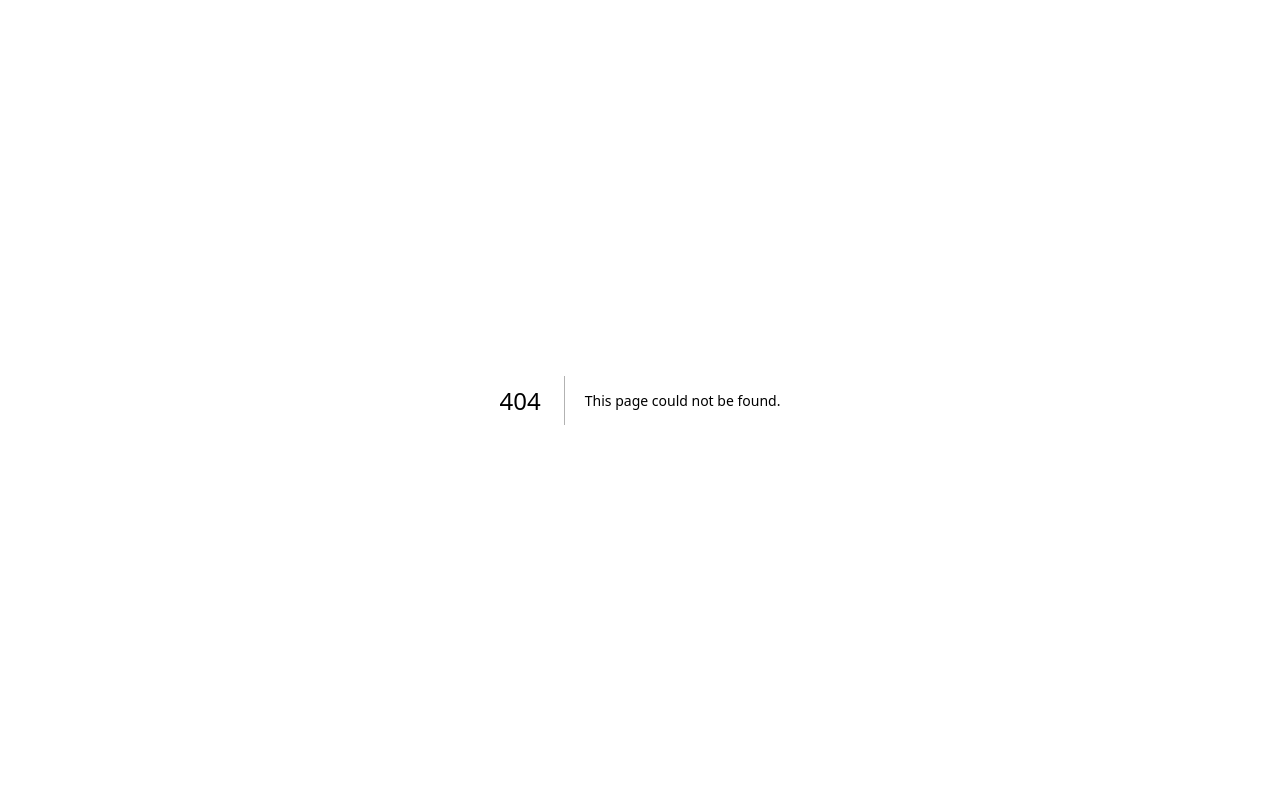
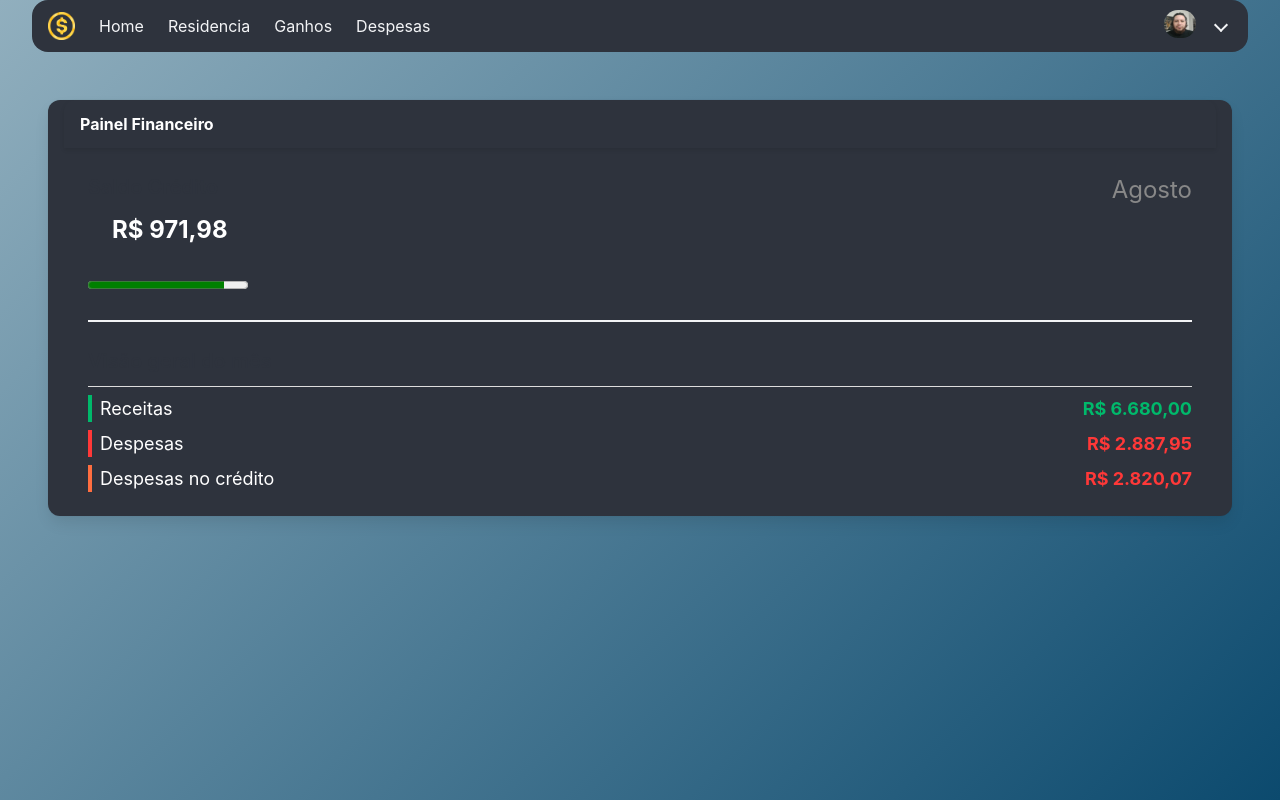
Before and after one commit to Thukera/minhas-financas-app, a Next.js app: page /home in a window 1280 px wide. Before the commit this address had no page. Built offline with nearby package versions, Linux system fonts and the light colour scheme.

Commit message:
Painel e Home Page

```diff
--- /dev/null
+++ b/src/app/home/page.tsx
@@ -0,0 +1,3 @@
+import { HomePage } from "@/components/home";
+
+export default HomePage;
--- a/src/app/page.tsx
+++ b/src/app/page.tsx
@@ -1,5 +1,7 @@
+import { LoginForm } from "@/components/login";
+
 export default function Home() {
   return (
-    <div>home</div>
+    <LoginForm />
   );
 }
--- /dev/null
+++ b/src/components/home/index.tsx
@@ -0,0 +1,12 @@
+import { Layout } from "../layout"
+import { FinancesPanel } from "./panel"
+
+export const HomePage: React.FC = () => {
+    return(
+        <Layout titulo="Painel Financeiro">
+
+            <FinancesPanel />
+
+        </Layout>
+    )
+}
--- /dev/null
+++ b/src/components/home/panel/index.tsx
@@ -0,0 +1,100 @@
+"use client";
+
+import React, { useState } from "react";
+
+export const FinancesPanel: React.FC = () => {
+    // Initialized with fixed values
+    const [rendimentos] = useState(6680);
+    const [despesas] = useState(2887.95);
+    const [credito] = useState(2820.07);
+
+    const limiteUtilizado = despesas + credito
+    const saldo = rendimentos - limiteUtilizado;
+    const sliderMax = rendimentos > 0 ? rendimentos : 10000;
+
+    return (
+        <div>
+            <div className="field">
+                <span style={{ float: 'right', fontWeight: 'normal', fontSize: '1.5rem', color: '#888' }}>
+                    Agosto
+                </span>
+
+                <label className="label is-size-5">Saldo Crédito</label>
+                <p className="has-text-weight-bold is-size-4" style={{ paddingLeft: '1.5rem' }} >
+                    {saldo.toLocaleString("pt-BR", { style: "currency", currency: "BRL" })}
+                </p>
+
+                <progress
+                    className="slider is-fullwidth"
+                    value={limiteUtilizado}
+                    max={sliderMax}
+                    style={{
+                        accentColor: saldo < 0 ? "red" : "green",
+                    }}
+                />
+            </div>
+
+            <hr />
+
+            <div className="field">
+                <label className="label is-size-5" >
+                    Visão geral do mês
+                </label>
+
+                <div style={{ borderTop: '1px solid #ddd', paddingTop: '0.5rem', marginTop: '0.5rem' , fontSize: '18px'}}>
+                    {/* Receitas */}
+                    <div
+                        style={{
+                            display: 'flex',
+                            justifyContent: 'space-between',
+                            alignItems: 'center',
+                            borderLeft: '4px solid #00B96B', // green color vertical bar
+                            paddingLeft: '0.5rem',
+                            marginBottom: '0.5rem',
+                        }}
+                    >
+                        <span>Receitas</span>
+                        <span style={{ color: '#00B96B', fontWeight: 'bold' }}>
+                            {rendimentos.toLocaleString("pt-BR", { style: "currency", currency: "BRL" })}
+                        </span>
+                    </div>
+
+                    {/* Despesas */}
+                    <div
+                        style={{
+                            display: 'flex',
+                            justifyContent: 'space-between',
+                            alignItems: 'center',
+                            borderLeft: '4px solid #FF3838', // red color vertical bar
+                            paddingLeft: '0.5rem',
+                            marginBottom: '0.5rem',
+                        }}
+                    >
+                        <span>Despesas</span>
+                        <span style={{ color: '#FF3838', fontWeight: 'bold' }}>
+                            {despesas.toLocaleString("pt-BR", { style: "currency", currency: "BRL" })}
+                        </span>
+                    </div>
+
+                    {/* Despesas no crédito */}
+                    <div
+                        style={{
+                            display: 'flex',
+                            justifyContent: 'space-between',
+                            alignItems: 'center',
+                            borderLeft: '4px solid #FF6E40', // orange color vertical bar
+                            paddingLeft: '0.5rem',
+                        }}
+                    >
+                        <span>Despesas no crédito</span>
+                        <span style={{ color: '#FF3838', fontWeight: 'bold' }}>
+                            {/* Replace with your correct value here */}
+                            {credito.toLocaleString("pt-BR", { style: "currency", currency: "BRL" })}
+                        </span>
+                    </div>
+                </div>
+            </div>
+
+        </div>
+    )
+};
--- a/src/components/index.ts
+++ /dev/null
@@ -1 +0,0 @@
-//
--- a/src/components/layout/index.tsx
+++ b/src/components/layout/index.tsx
@@ -1 +1,34 @@
-//export layout
+import React from "react";
+import { ReactNode } from 'react';
+import { Menu } from "./menu";
+
+
+interface LayoutProps {
+    titulo?: string;
+    children?: ReactNode;
+}
+
+
+export const Layout: React.FC<LayoutProps> = (props: LayoutProps) => {
+    return (
+        <div className="app">
+
+            <Menu />
+
+            <div className="section">
+                <div className="card is-rounded px-4 has-background-dark">
+                    <header className="card-header">
+                        <p className="card-header-title has-text-white">
+                            {props.titulo}
+                        </p>
+                    </header>
+                    <div className="card-content">
+                        <div className="content has-text-white">
+                            {props.children}
+                        </div>
+                    </div>
+                </div>
+            </div>
+        </div>
+    )
+}
--- /dev/null
+++ b/src/components/layout/menu/index.tsx
@@ -0,0 +1,53 @@
+
+import Image from 'next/image';
+
+
+export const Menu: React.FC = () => {
+    return (
+        <div className="container is-fluid">
+            <nav className="navbar is-dark is-rounded px-4" style={{ borderRadius: "1rem" }}>
+
+                {/* Brand Logo */}
+                <div className="navbar-brand">
+                    <a className="navbar-item">
+                        <img className="logo-login" src="logo.png" alt="logo" />
+                    </a>
+                </div>
+
+                {/* Menu Items */}
+                <div id="navBackgroundDemo1" className="navbar-menu">
+                    <div className="navbar-start">
+                        <a className="navbar-item" href="#">Home</a>
+                        <a className="navbar-item" href="#">Residencia</a>
+                        <a className="navbar-item" href="#">Ganhos</a>
+                        <a className="navbar-item" href="#">Despesas</a>
+                    </div>
+
+                    {/* User Dropdown */}
+                    <div className="navbar-end">
+                        <div className="navbar-item has-dropdown is-hoverable">
+                            <a className="navbar-link">
+                                <figure className="image is-32x32" style={{ marginRight: "0.5rem" }}>
+                                    <Image
+                                        className="is-rounded"
+                                        src="/user.png"
+                                        alt="User avatar"
+                                        width={32}
+                                        height={32}
+                                    />
+                                </figure>
+                            </a>
+
+                            <div className="navbar-dropdown is-right">
+                                <a className="navbar-item">Admin</a>
+                                <hr className="navbar-divider" />
+                                <a className="navbar-item">Logout</a>
+                            </div>
+                        </div>
+                    </div>
+                </div>
+
+            </nav>
+        </div>
+    )
+}
--- a/src/lib/service/auth.service.ts
+++ b/src/lib/service/auth.service.ts
@@ -3,8 +3,8 @@ import { httpClient } from "../http";
 import { Login } from "../models/login";
 import { Token } from "../models/token";
 
-const signInEndpoint: string = "/signin"
-const signUpEndpoint: string = "/signup"
+const signInEndpoint: string = "api/auth/signin"
+const signUpEndpoint: string = "api/auth/signup"
 
 export const useAuthService = () => {
 
--- /dev/null
+++ b/src/styles/panel.scss
@@ -0,0 +1,30 @@
+.custom-slider {
+  width: 100%;
+  -webkit-appearance: none;  /* remove default styling */
+  appearance: none;
+  height: 10px;
+  border-radius: 5px;
+  background: linear-gradient(
+    to right,
+    var(--slider-color) 0%,
+    var(--slider-color) calc((100% * var(--value)) / var(--max)),
+    #ddd calc((100% * var(--value)) / var(--max)),
+    #ddd 100%
+  );
+  cursor: default;
+}
+
+/* Remove the thumb */
+.custom-slider::-webkit-slider-thumb {
+  -webkit-appearance: none;
+  appearance: none;
+  width: 0;
+  height: 0;
+  cursor: default;
+}
+
+.custom-slider::-moz-range-thumb {
+  width: 0;
+  height: 0;
+  cursor: default;
+}
```
Also changed, not shown: src/components/login/index.tsx (+9 -2 lines), public/user.png (added).
